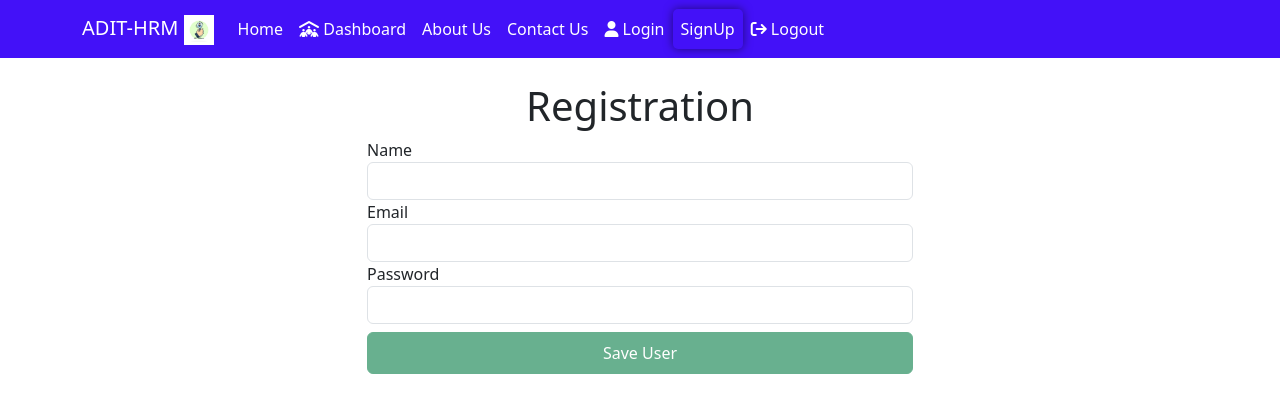
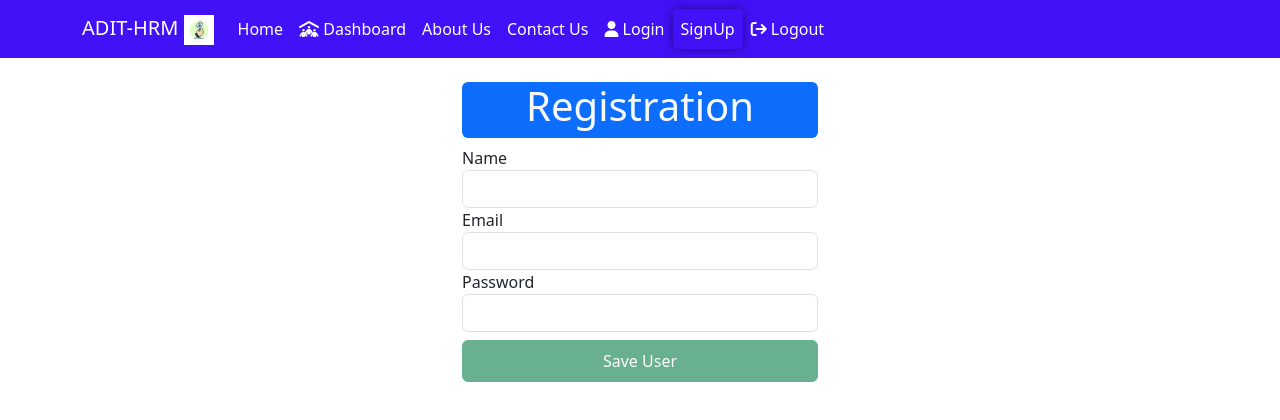
Before and after one commit to Rakesh60/hrmanagement, an Angular app: page /signup in a window 1280 px wide. Shown: the top 420 px of the page. Built offline with nearby package versions, Linux system fonts and the light colour scheme.

Commit message:
design changes

```diff
--- a/src/app/admin/login/login.component.html
+++ b/src/app/admin/login/login.component.html
@@ -1,7 +1,7 @@
 <div class="container">
   <div class="row justify-content-center">
-      <div class="col-6">
-        <h1 class="bg-warning text-light text-center">Login</h1>
+    <div class="col-md-4 col-sm-2">
+      <h1 class="bg-primary rounded text-light text-center pb-2">Login</h1>
 
       <form [formGroup]="loginForm" (ngSubmit)="onLogin()">
         <div class="form-group">
--- a/src/app/admin/registration/registration.component.html
+++ b/src/app/admin/registration/registration.component.html
@@ -1,7 +1,9 @@
 <div class="container">
   <div class="row justify-content-center">
-      <div class="col-md-6">
-        <h1 class="text-center">Registration</h1>
+    <div class="col-md-4 col-sm-2">
+      <h1 class="text-center bg-primary rounded text-light text-center pb-2">
+        Registration
+      </h1>
 
       <form [formGroup]="userForm">
         <div class="form-group">
```
Lines whose indentation alone changed are shown as unchanged.
